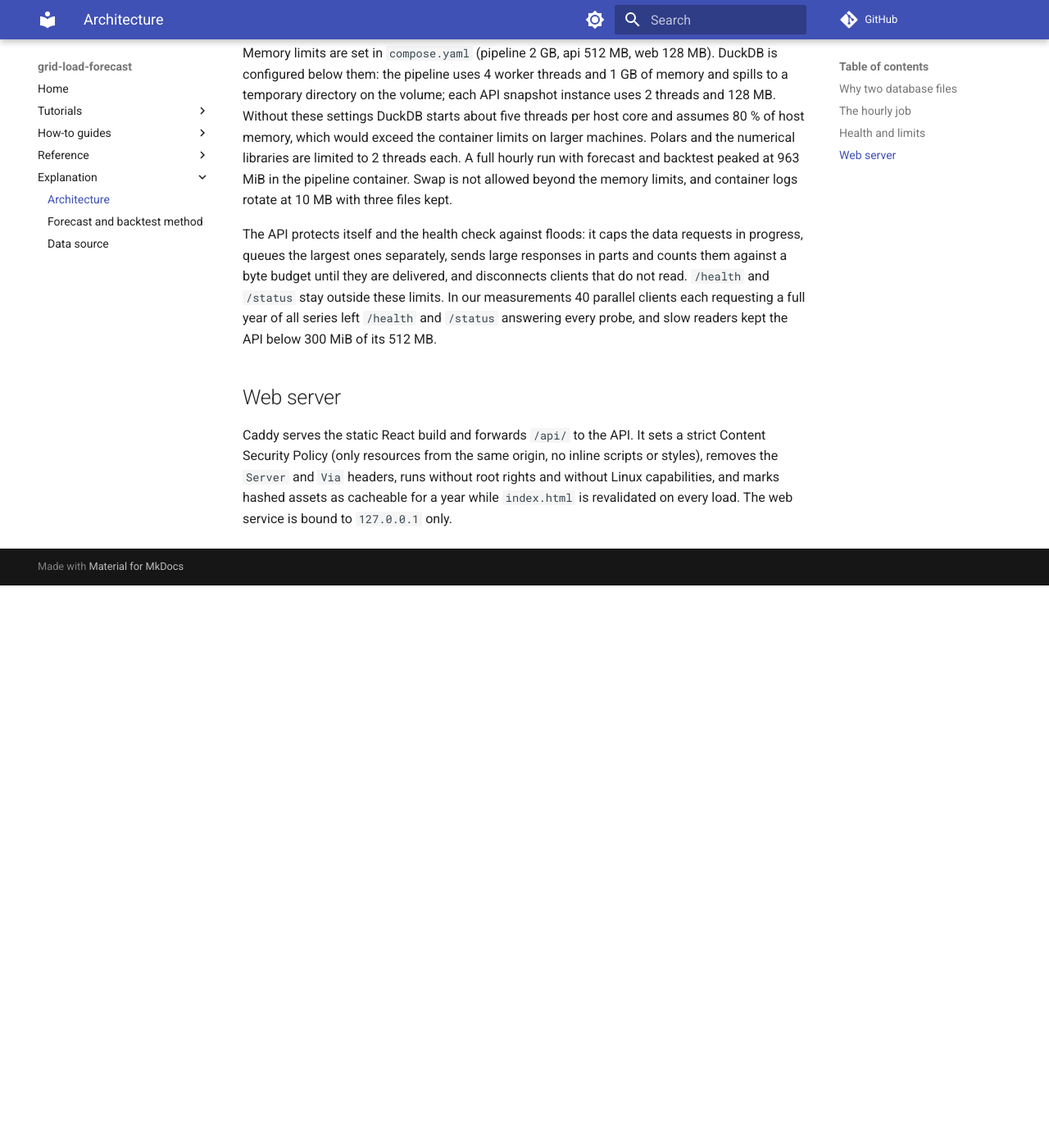
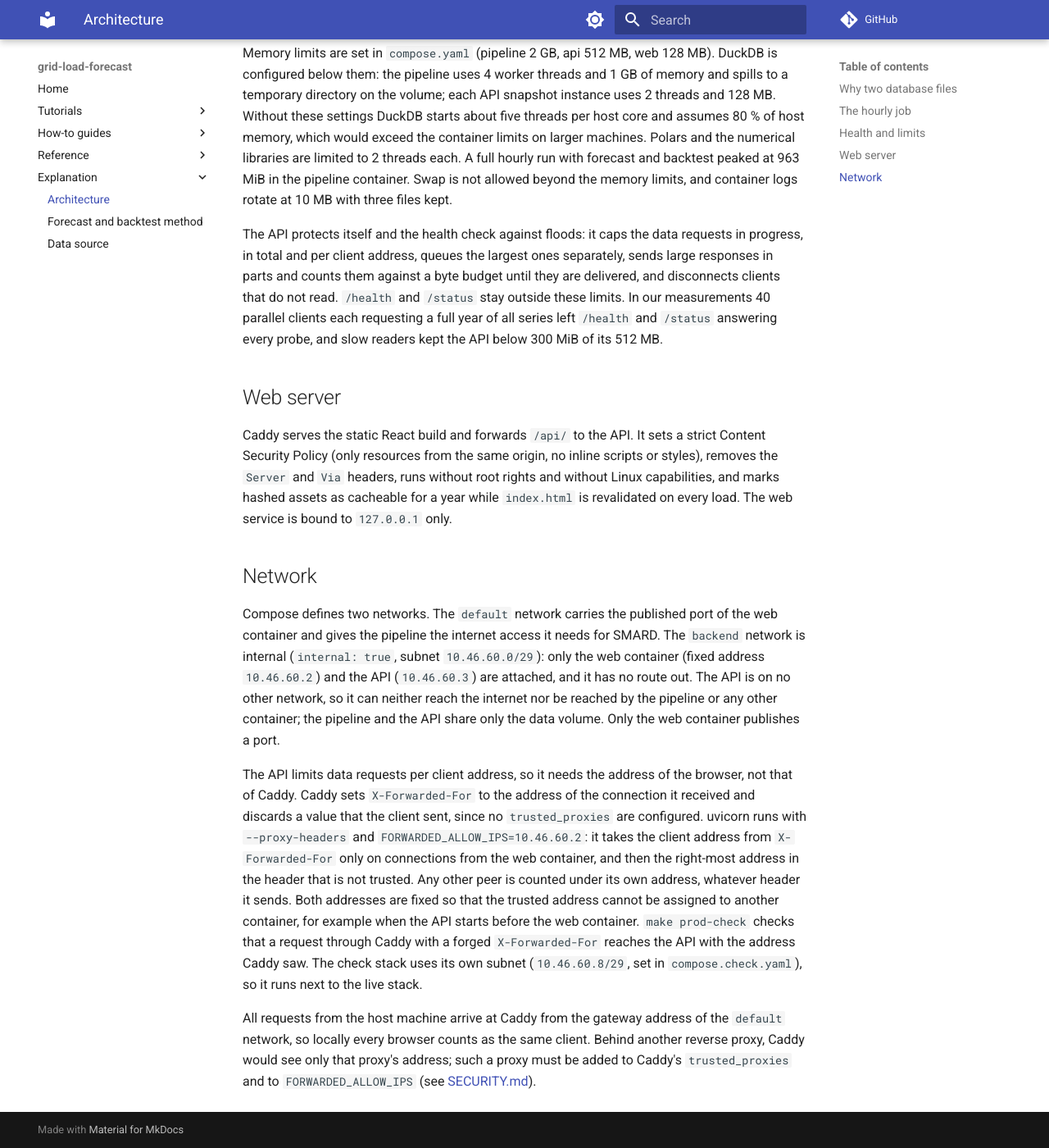
Before and after one commit to deka641/grid-load-forecast, an MkDocs documentation site: the page built from docs/explanation/architecture.md, in a window 1280 px wide and 1400 px high, scrolled down 1588 px. Shown: the whole window at 82% size. Built offline with MkDocs 1.6.1 and Material for MkDocs 9.7.7, drawn with Linux system fonts in a browser that asks for light colours; comment, search, counter and statistics services are not loaded; before the commit the page ends 2302 px from its top, so only the background shows below that.

Commit message:
Document the per-client limit and the network layout

```diff
--- a/docs/explanation/architecture.md
+++ b/docs/explanation/architecture.md
@@ -41,8 +41,16 @@ Every service has a healthcheck. The pipeline counts as healthy while a run repo
 
 Memory limits are set in `compose.yaml` (pipeline 2 GB, api 512 MB, web 128 MB). DuckDB is configured below them: the pipeline uses 4 worker threads and 1 GB of memory and spills to a temporary directory on the volume; each API snapshot instance uses 2 threads and 128 MB. Without these settings DuckDB starts about five threads per host core and assumes 80 % of host memory, which would exceed the container limits on larger machines. Polars and the numerical libraries are limited to 2 threads each. A full hourly run with forecast and backtest peaked at 963 MiB in the pipeline container. Swap is not allowed beyond the memory limits, and container logs rotate at 10 MB with three files kept.
 
-The API protects itself and the health check against floods: it caps the data requests in progress, queues the largest ones separately, sends large responses in parts and counts them against a byte budget until they are delivered, and disconnects clients that do not read. `/health` and `/status` stay outside these limits. In our measurements 40 parallel clients each requesting a full year of all series left `/health` and `/status` answering every probe, and slow readers kept the API below 300 MiB of its 512 MB.
+The API protects itself and the health check against floods: it caps the data requests in progress, in total and per client address, queues the largest ones separately, sends large responses in parts and counts them against a byte budget until they are delivered, and disconnects clients that do not read. `/health` and `/status` stay outside these limits. In our measurements 40 parallel clients each requesting a full year of all series left `/health` and `/status` answering every probe, and slow readers kept the API below 300 MiB of its 512 MB.
 
 ## Web server
 
 Caddy serves the static React build and forwards `/api/` to the API. It sets a strict Content Security Policy (only resources from the same origin, no inline scripts or styles), removes the `Server` and `Via` headers, runs without root rights and without Linux capabilities, and marks hashed assets as cacheable for a year while `index.html` is revalidated on every load. The web service is bound to `127.0.0.1` only.
+
+## Network
+
+Compose defines two networks. The `default` network carries the published port of the web container and gives the pipeline the internet access it needs for SMARD. The `backend` network is internal (`internal: true`, subnet `10.46.60.0/29`): only the web container (fixed address `10.46.60.2`) and the API (`10.46.60.3`) are attached, and it has no route out. The API is on no other network, so it can neither reach the internet nor be reached by the pipeline or any other container; the pipeline and the API share only the data volume. Only the web container publishes a port.
+
+The API limits data requests per client address, so it needs the address of the browser, not that of Caddy. Caddy sets `X-Forwarded-For` to the address of the connection it received and discards a value that the client sent, since no `trusted_proxies` are configured. uvicorn runs with `--proxy-headers` and `FORWARDED_ALLOW_IPS=10.46.60.2`: it takes the client address from `X-Forwarded-For` only on connections from the web container, and then the right-most address in the header that is not trusted. Any other peer is counted under its own address, whatever header it sends. Both addresses are fixed so that the trusted address cannot be assigned to another container, for example when the API starts before the web container. `make prod-check` checks that a request through Caddy with a forged `X-Forwarded-For` reaches the API with the address Caddy saw. The check stack uses its own subnet (`10.46.60.8/29`, set in `compose.check.yaml`), so it runs next to the live stack.
+
+All requests from the host machine arrive at Caddy from the gateway address of the `default` network, so locally every browser counts as the same client. Behind another reverse proxy, Caddy would see only that proxy's address; such a proxy must be added to Caddy's `trusted_proxies` and to `FORWARDED_ALLOW_IPS` (see [SECURITY.md](https://github.com/deka641/grid-load-forecast/blob/master/SECURITY.md)).
```
Also changed, not shown: CHANGELOG.md (+7 -0 lines), SECURITY.md (+11 -1 lines), docs/reference/api.md (+1 -1 lines), docs/reference/configuration.md (+2 -0 lines).
